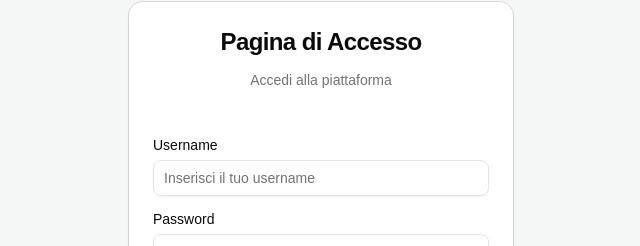
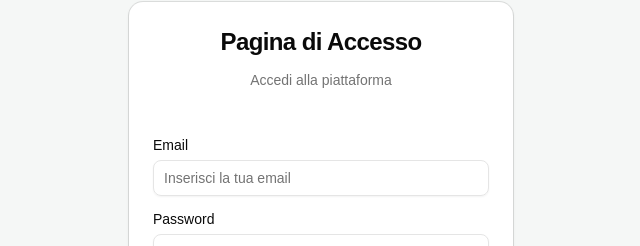
Before and after one commit to sandroo22/FE, a React (Vite) app: page / in a window 1280 px wide. Shown: the part 192-438 px from the top of the page, without its empty margins (319-959 px from the left). Built offline with nearby package versions, Linux system fonts and the light colour scheme; the HTML template or start-up script is replaced by a standard one.

Commit message:
Feature: Updated Login component to use email instead of username for authentication

```diff
--- a/src/pages/Login.jsx
+++ b/src/pages/Login.jsx
@@ -8,7 +8,8 @@ import { Card, CardContent, CardHeader, CardTitle, CardDescription, CardFooter }
 
 export default function Login({ onLoginSuccess }) {
   const [isLoginMode, setIsLoginMode] = useState(true);
-  const [username, setUsername] = useState("");
+  // Sostituito username con email
+  const [email, setEmail] = useState("");
   const [password, setPassword] = useState("");
   const [showPassword, setShowPassword] = useState(false);
   const [isAuthModalOpen, setIsAuthModalOpen] = useState(false);
@@ -16,8 +17,9 @@ export default function Login({ onLoginSuccess }) {
 
   const handleAuth = (e) => {
     e.preventDefault();
-    if (!username.trim() || !password.trim()) {
-      setAuthMessage("Inserisci username e password!");
+    if (!email.trim() || !password.trim()) {
+      // Aggiornato il messaggio di avviso
+      setAuthMessage("Inserisci email e password!");
       setIsAuthModalOpen(true);
       return;
     }
@@ -27,7 +29,8 @@ export default function Login({ onLoginSuccess }) {
     fetch(endpoint, {
       method: "POST",
       headers: { "Content-Type": "application/json" },
-      body: JSON.stringify({ username, password }),
+      // Inviamo l'email al server invece dell'username
+      body: JSON.stringify({ email, password }),
     })
       .then(async (risposta) => {
         const dati = await risposta.json().catch(() => ({}));
@@ -45,7 +48,6 @@ export default function Login({ onLoginSuccess }) {
       .then((dati) => {
         if (dati.token) {
           localStorage.setItem("token", dati.token);
-          // Invece di usare setToken qui, avvisiamo App.jsx che il login è andato a buon fine!
           onLoginSuccess(dati.token);
         } else if (!isLoginMode) {
           setAuthMessage("Registrazione completata!");
@@ -71,8 +73,9 @@ export default function Login({ onLoginSuccess }) {
         <CardContent>
           <form onSubmit={handleAuth} className="grid gap-4">
             <div className="grid gap-2">
-              <Label htmlFor="username">Username</Label>
-              <Input id="username" placeholder="Inserisci il tuo username" value={username} onChange={(e) => setUsername(e.target.value)} required />
+              <Label htmlFor="email">Email</Label>
+              {/* Aggiornato id, placeholder, type="email", value e onChange */}
+              <Input id="email" type="email" placeholder="Inserisci la tua email" value={email} onChange={(e) => setEmail(e.target.value)} required />
             </div>
             <div className="grid gap-2">
               <Label htmlFor="password">Password</Label>
```
